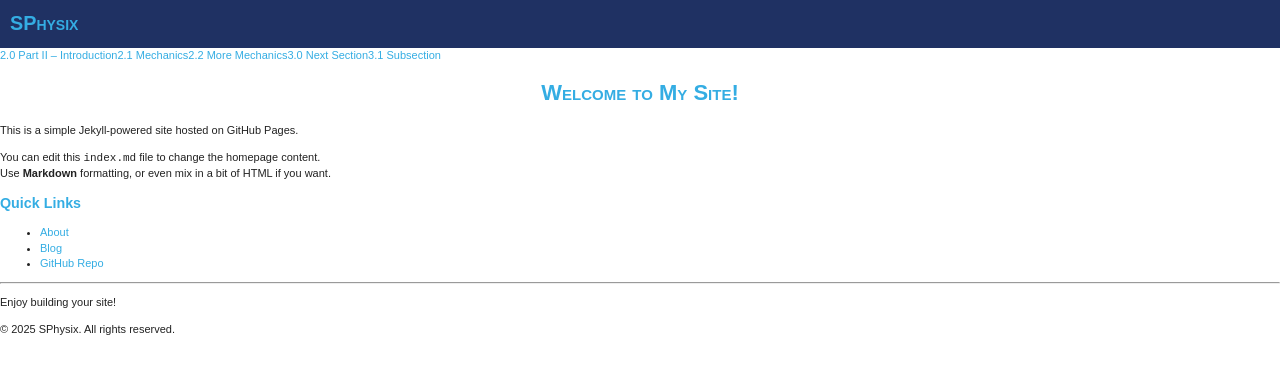
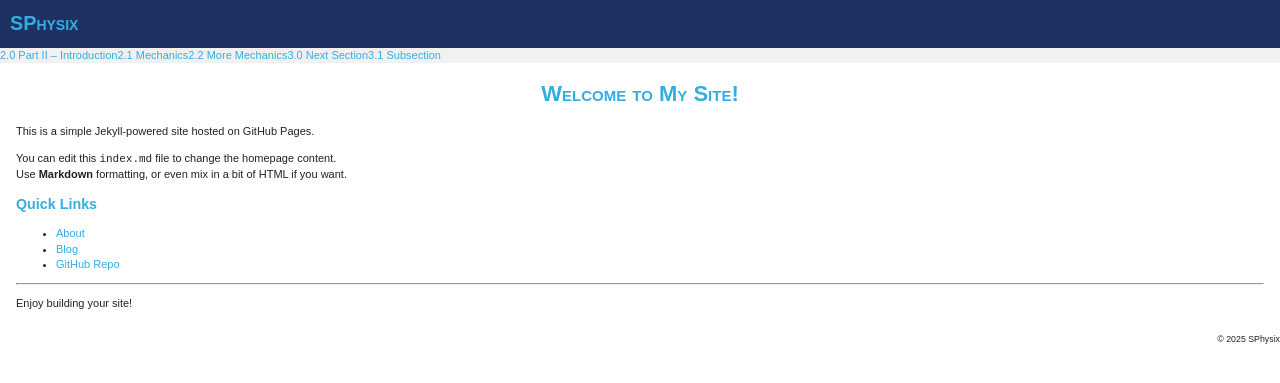
Before and after one commit to rplano/sphysix, a Jekyll site: the page built from index.md, in a window 1280 px wide. Shown: the top 383 px of the page. Built offline with Jekyll 4.4.1, drawn with Linux system fonts in a browser that asks for light colours.

Commit message:
Update default.html

```diff
--- a/_layouts/default.html
+++ b/_layouts/default.html
@@ -13,17 +13,17 @@
     </div>
   </header>
 
-  <nav id="main-nav">
+  <ul class="sidenav" id="main-nav">
     <!-- navigation.js will populate this -->
-  </nav>
+  </ul>
 
-  <main>
+  <div class="content">
     {{ content }}
-  </main>
+  </div>
 
-  <footer>
-    <p>&copy; {{ site.time | date: "%Y" }} {{ site.title }}. All rights reserved.</p>
-  </footer>
+  <p class="footer">
+    &copy; {{ site.time | date: "%Y" }} {{ site.title }}
+  </p>
 
   <script src="{{ site.baseurl }}/assets/navigation.js"></script>
 </body>
```
